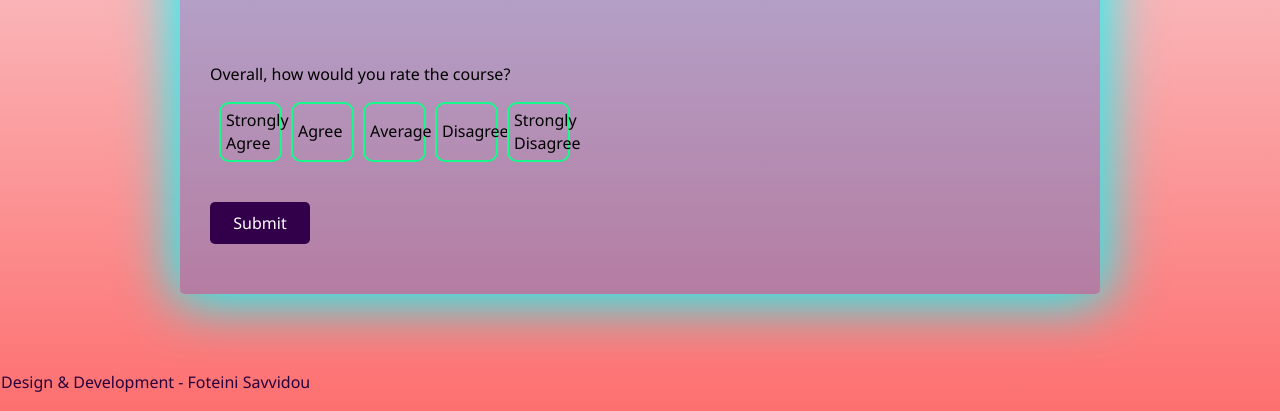
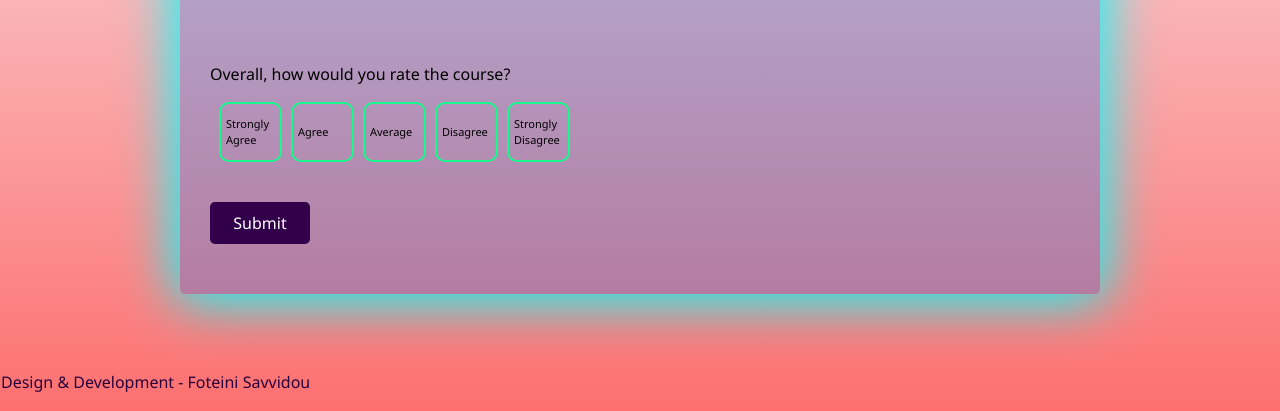
Before and after one commit to sherin12sv/form, a plain HTML site: page form.html in a window 1280 px wide. Shown: the part 406-817 px from the top of the page. Drawn offline with Linux system fonts and the light colour scheme.

Commit message:
Update form.html

```diff
--- a/form.html
+++ b/form.html
@@ -34,15 +34,15 @@
                 class="input-radio"
                 id="a"
 
-        /><label class="r1" for="a">Strongly Agree</label>
+        /><label class="r1" for="a"><span class="t1" >Strongly Agree</span></label>
 
               <input
                 name="user-rate"
-                value="very-good"
+                value="Agree"
                 type="radio"
                 class="input-radio"
                 id="b"
-              /> <label class="r1" for="b">Agree</label>
+              /> <label class="r1" for="b"><span class="t1" >Agree</span></label>
 
 
               <input
@@ -51,7 +51,7 @@
                 type="radio"
                 class="input-radio"
                 id="c"
-                /> <label class="r1" for="c">Average</label>
+                /> <label class="r1" for="c"><span class="t1" >Average</span></label>
 
 
               <input
@@ -60,7 +60,7 @@
                 type="radio"
                 class="input-radio"
                 id="d"
-                /> <label class="r1" for="d">Disagree</label>
+                /> <label class="r1" for="d"><span class="t1" >Disagree</span></label>
 
 
               <input
@@ -69,7 +69,7 @@
                 type="radio"
                 class="input-radio"
                 id="e"
-                /> <label class="r1" for="e">Strongly Disagree</label>
+                /> <label class="r1" for="e"><span class="t1" >Strongly Disagree</span></label>
             </div>
             </div>
 
```
